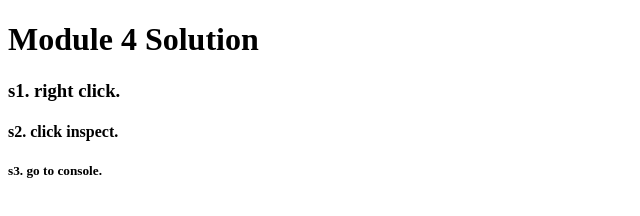
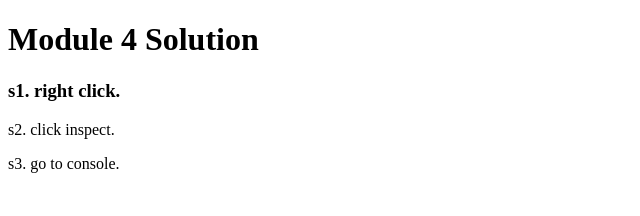
Before and after one commit to rohan223344/mod4, a plain HTML site: page index.html in a window 1280 px wide. Shown: the whole page, without its empty margins (0-640 px from the left). Drawn offline with Linux system fonts and the light colour scheme.

Commit message:
Update index.html

```diff
--- a/index.html
+++ b/index.html
@@ -13,8 +13,8 @@
 <body>
   <h1> Module 4 Solution</h1>
   <h3>s1. right click.</h3>
-  <h4> s2. click inspect.</h4>
-  <h5> s3. go to console.</h5>
+  <p> s2. click inspect.</p>
+  <p> s3. go to console.</p>
 
 </body>
 </html>
```
